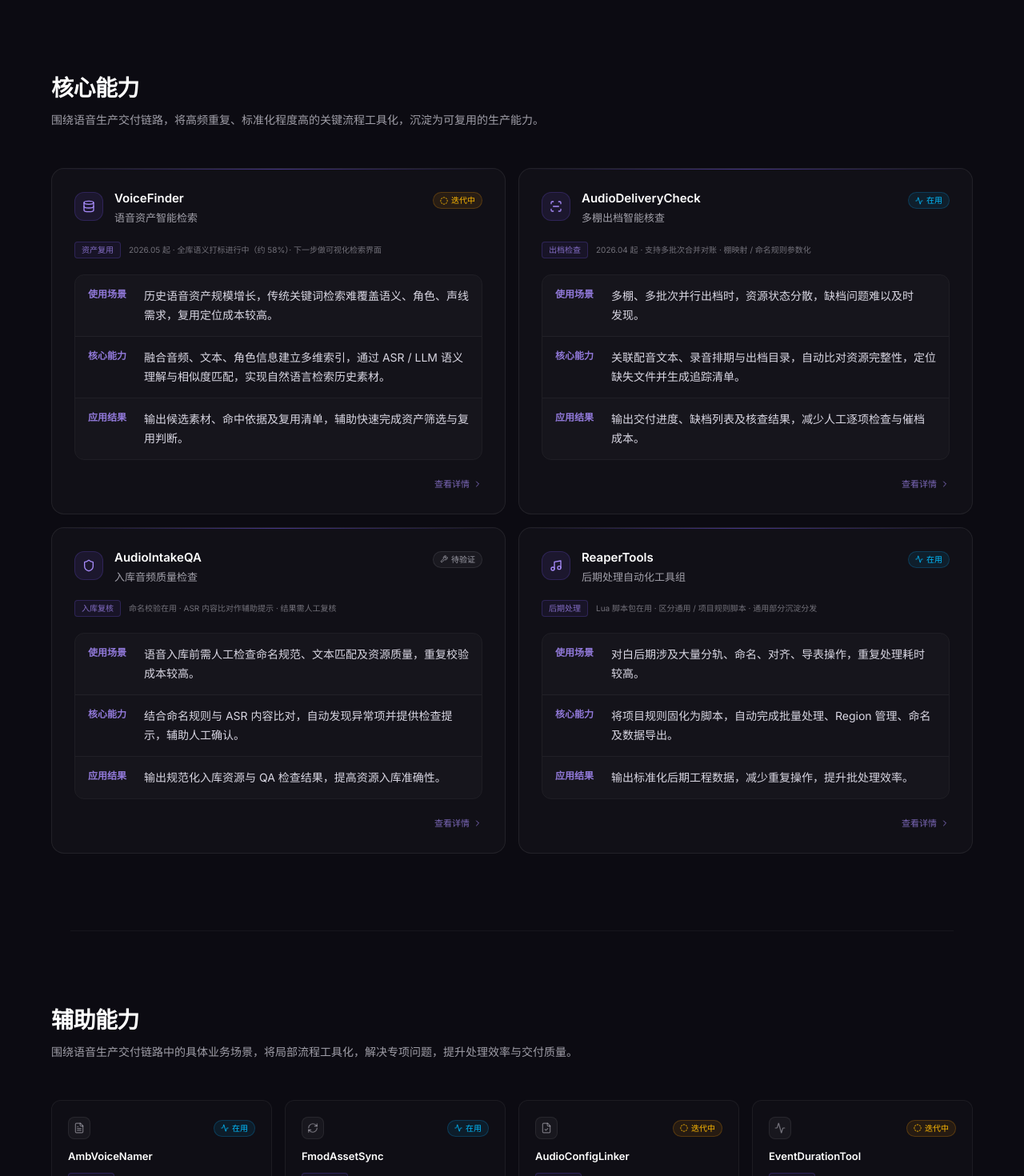
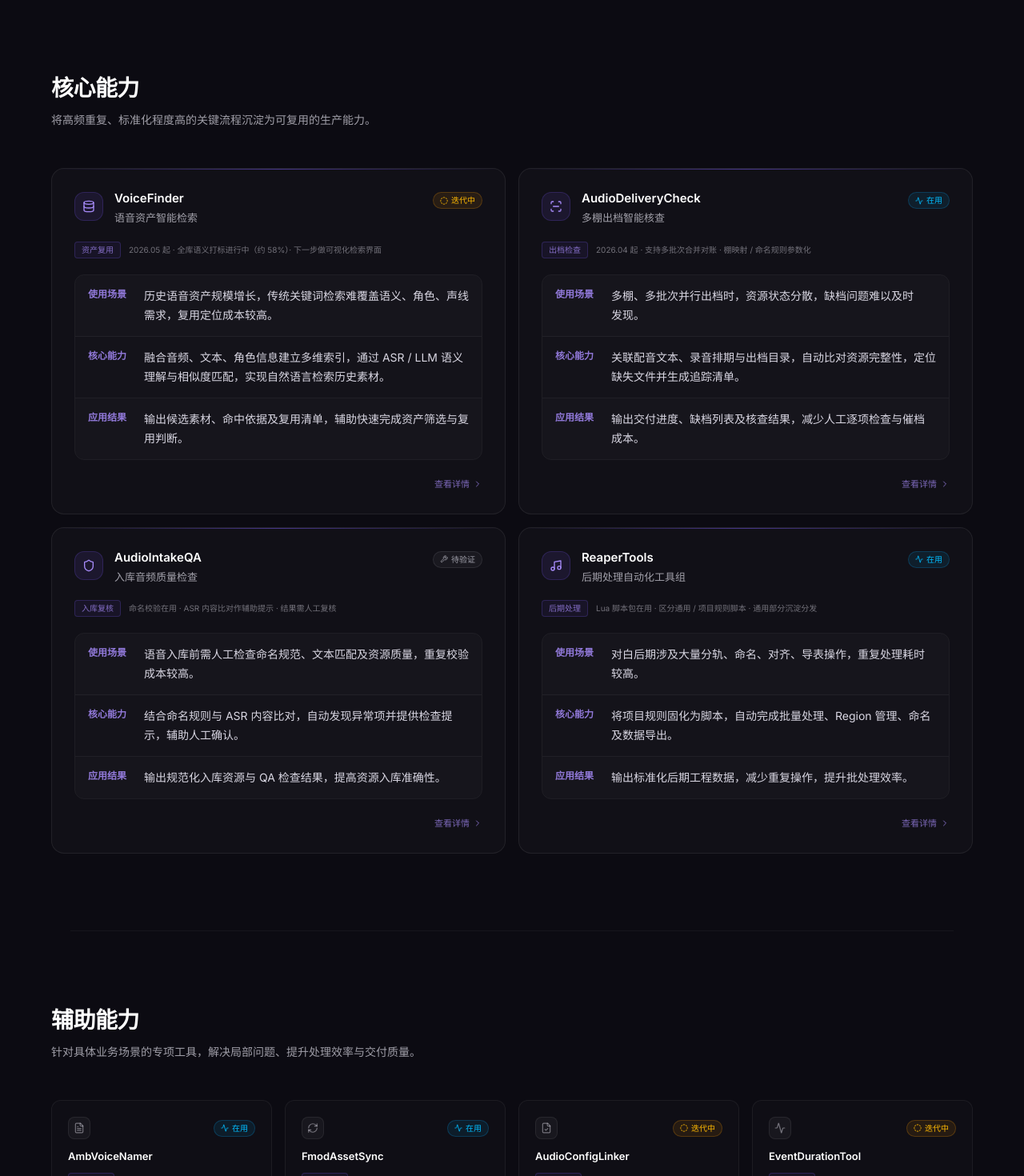
Before and after one commit to yangzeyu9995-create/voice-pipeline-site, a React (Vite) app: page / in a window 1280 px wide. Shown: the part 880-2350 px from the top of the page at 80% size. Built offline with nearby package versions, Linux system fonts and the light colour scheme.

Commit message:
错开核心能力/辅助能力副标题句式

```diff
--- a/src/pages/Home.tsx
+++ b/src/pages/Home.tsx
@@ -279,7 +279,7 @@ function Projects() {
       <div className="max-w-6xl mx-auto">
         <SectionHeader
           title="核心能力"
-          sub="围绕语音生产交付链路，将高频重复、标准化程度高的关键流程工具化，沉淀为可复用的生产能力。"
+          sub="将高频重复、标准化程度高的关键流程沉淀为可复用的生产能力。"
         />
 
         <div className="mt-12 grid grid-cols-1 md:grid-cols-2 gap-4">
@@ -397,7 +397,7 @@ function SupportingUtilities() {
   return (
     <section className="py-24 px-6">
       <div className="max-w-6xl mx-auto">
-        <SectionHeader title="辅助能力" sub="围绕语音生产交付链路中的具体业务场景，将局部流程工具化，解决专项问题，提升处理效率与交付质量。" />
+        <SectionHeader title="辅助能力" sub="针对具体业务场景的专项工具，解决局部问题、提升处理效率与交付质量。" />
 
         <div className="mt-12 grid grid-cols-1 sm:grid-cols-2 lg:grid-cols-4 gap-4">
           {supportingTools.map(tool => {
```
